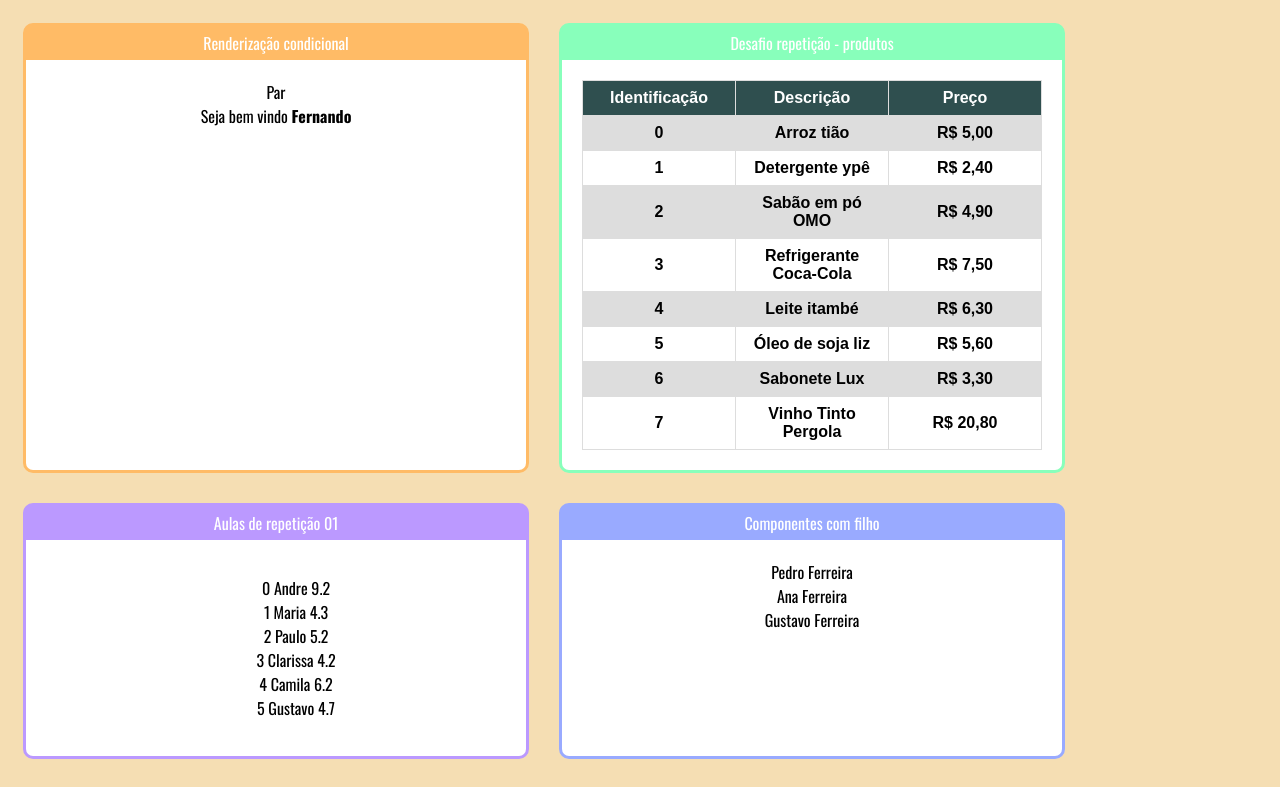
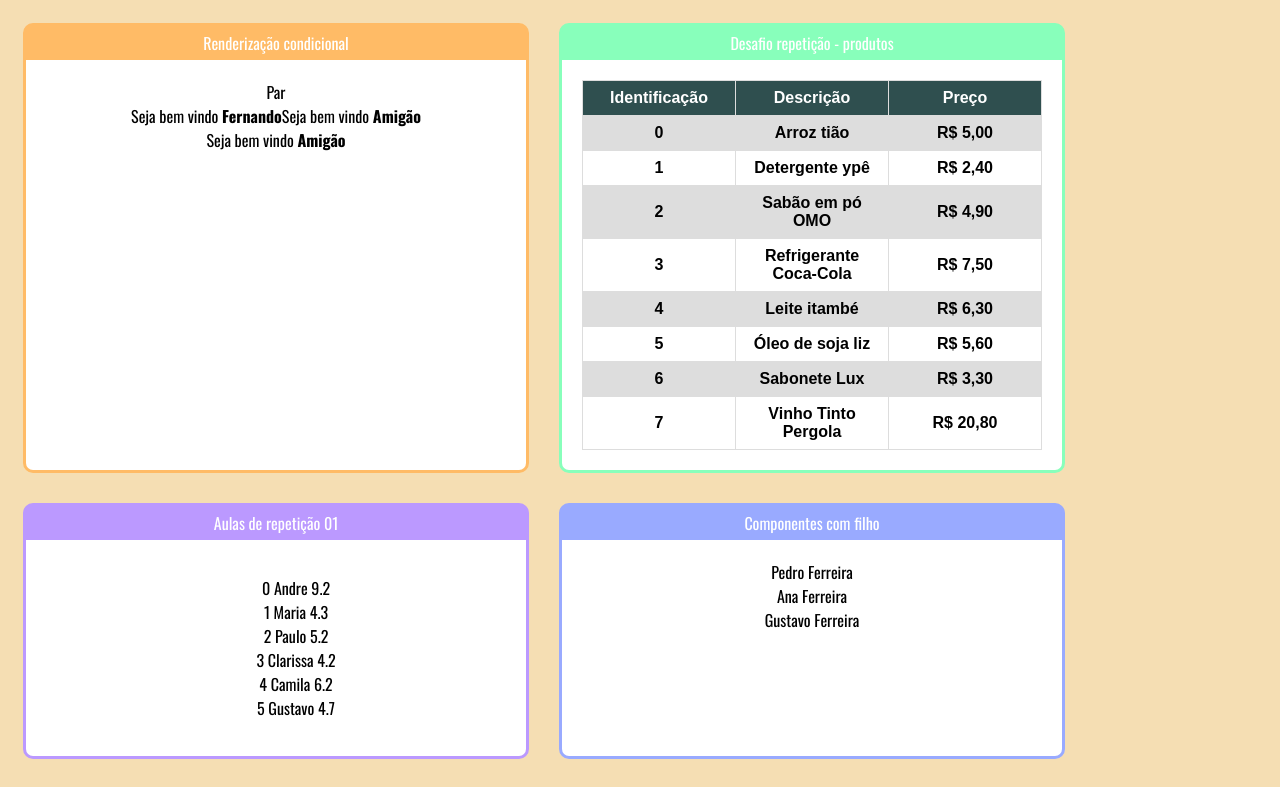
Before and after one commit to viniciusfdasilva/curso-react, a React (Create React App) app in the folder projeto_1/fundamentos-react/: page / in a window 1280 px wide. Shown: the top 787 px of the page. Built offline with nearby package versions, Linux system fonts and the light colour scheme.

Commit message:
Sessão 2 - Video 32

```diff
--- a/projeto_1/fundamentos-react/src/components/basicos/App.jsx
+++ b/projeto_1/fundamentos-react/src/components/basicos/App.jsx
@@ -18,6 +18,7 @@ export default _ =>
             <Card titulo='Renderização condicional' color='#fb6'>
                 <Parouimpar numero={20}></Parouimpar>
                 <Usuarioinfo usuario={{nome: 'Fernando'}}/>
+                <Usuarioinfo usuario={{email: 'fernando@gmail.com'}}/>
             </Card>
 
             <Card titulo='Desafio repetição - produtos' color='#8fb'>
--- a/projeto_1/fundamentos-react/src/components/condicional/If.js
+++ b/projeto_1/fundamentos-react/src/components/condicional/If.js
@@ -1,7 +1,19 @@
 export default props =>{
+    const elseChild = props.children.filter(child => {
+        return child.type && child.type.name === 'Else'
+    })[0]
+
+    const ifChildren = props.children.filter(child => {
+        return child.type !== elseChild
+    })
+
     if(props.test){
-        return props.children
+        return ifChildren
+    }else if(elseChild){
+        return elseChild
     }else{
         return false
     }
 }
+
+export const Else = props => props.children
--- a/projeto_1/fundamentos-react/src/components/condicional/Usuarioinfo.jsx
+++ b/projeto_1/fundamentos-react/src/components/condicional/Usuarioinfo.jsx
@@ -1,5 +1,5 @@
 import React from 'react'
-import If from './If'
+import If,{ Else } from './If'
 
 export default props => {
     const usuario = props.usuario || {}
@@ -8,6 +8,9 @@ export default props => {
         <div>
             <If test={usuario && usuario.nome}>
                 Seja bem vindo <strong>{usuario.nome}</strong>
+                <Else>
+                    Seja bem vindo <strong>Amigão</strong>
+                </Else>
             </If>
         </div>
     );
```
